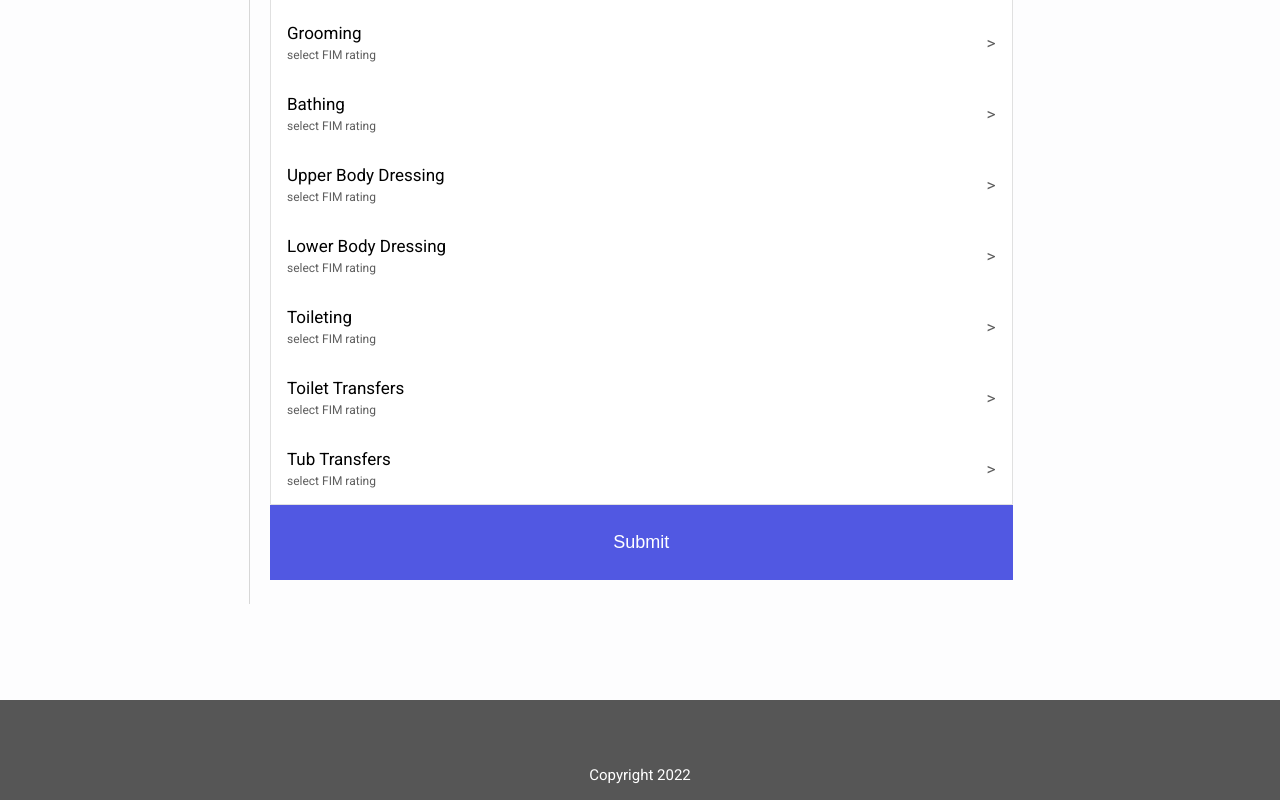
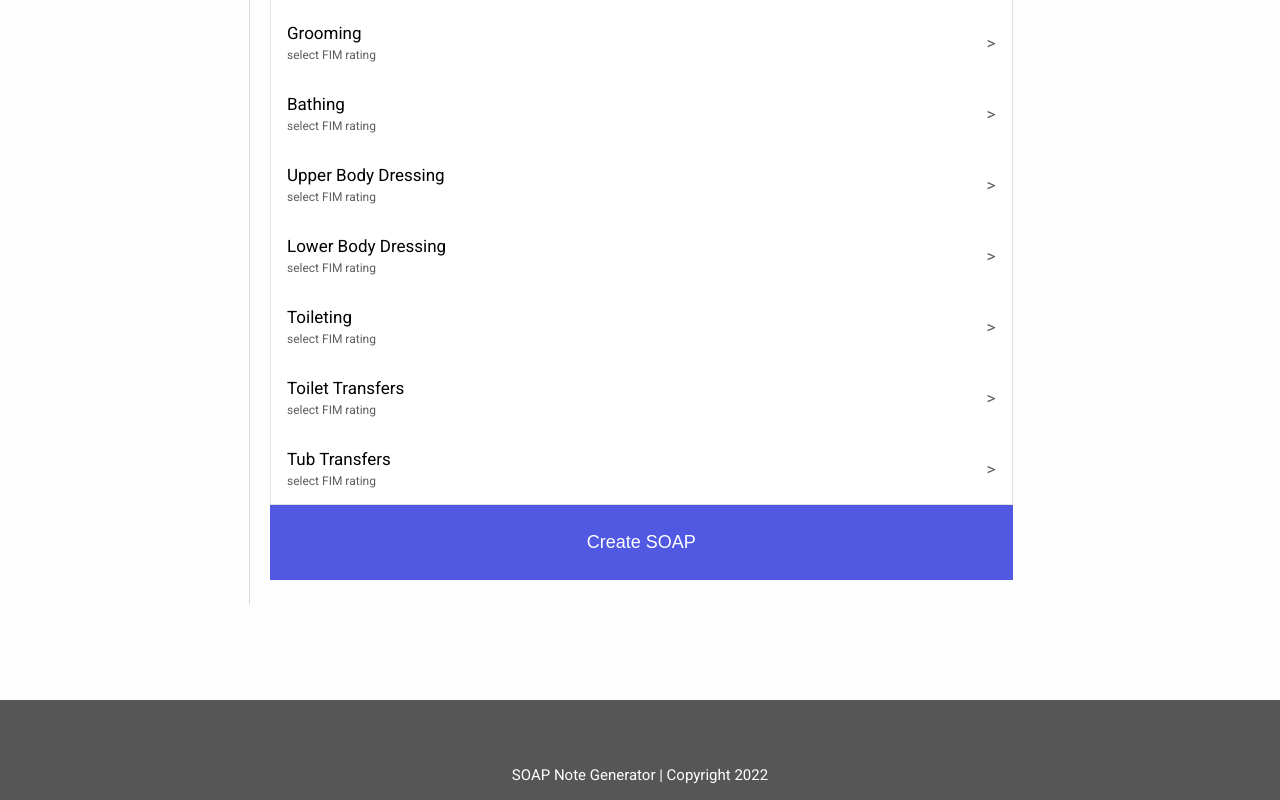
Before and after one commit to adorgan/soap-note, a React (Create React App) app in the folder client/: page /fim in a window 1280 px wide. Shown: the part 196-996 px from the top of the page. Built offline with nearby package versions, Linux system fonts and the light colour scheme; no server answers.

Commit message:
fixed text sizing of modal narratives, also fim button

```diff
--- a/client/src/App.css
+++ b/client/src/App.css
@@ -155,6 +155,7 @@ textarea {
   left: 50%;
   transform: translateX(-50%);
   border-radius: 25px;
+  font-size: 1.5rem;
 }
 
 #snackbar.show {
@@ -573,6 +574,7 @@ a.get-started {
 .modal-narrative {
   width: 500px;
   padding: 16px;
+  font-size: 1.7rem;
 }
 
 .narrative_blurb {
--- a/client/src/App.js
+++ b/client/src/App.js
@@ -36,7 +36,7 @@ function App() {
           </div>
         </div>
         <div className="footer">
-            Copyright 2022
+            SOAP Note Generator | Copyright 2022
         </div>
       </Context.Provider>
     </Router>
--- a/client/src/components/FIM.js
+++ b/client/src/components/FIM.js
@@ -6,6 +6,7 @@ import NarrativeModal from "./ModalContent/NarrativeModal";
 import { Context } from "./Context";
 import postData from "../utils/postRequest";
 import capitalizeEveryWord from "../utils/capitalizeEveryWord"
+import SubmitButton from "./SubmitButton";
 
 const defaultState = {
   eating: "",
@@ -299,11 +300,12 @@ function FIM({ title }) {
           />
           <Modal modalContent={modalContent} />
         </fieldset>
-        <div className="div-submit-btn">
+        {/* <div className="div-submit-btn">
           <button className="btn-form" type="submit">
-            Submit
+            Create Soap
           </button>
-        </div>
+        </div> */}
+        <SubmitButton/>
       </form>
 
       {/* {showFimBlurb && (
--- a/client/src/components/Home.js
+++ b/client/src/components/Home.js
@@ -49,7 +49,7 @@ const Home = () => {
                     Better Readability
                 </div>
                 <div className="home-benefits-specifics-item-body">
-                    Don't worry about punctuation anymore. SOAP Notes are guaranteed to be free of spelling error or improper syntax.
+                    Don't worry about punctuation anymore. SOAP Notes are guaranteed to be free of spelling errors and improper syntax.
                 </div>
             </div>
             <div className="home-benefits-specifics-item">
```
